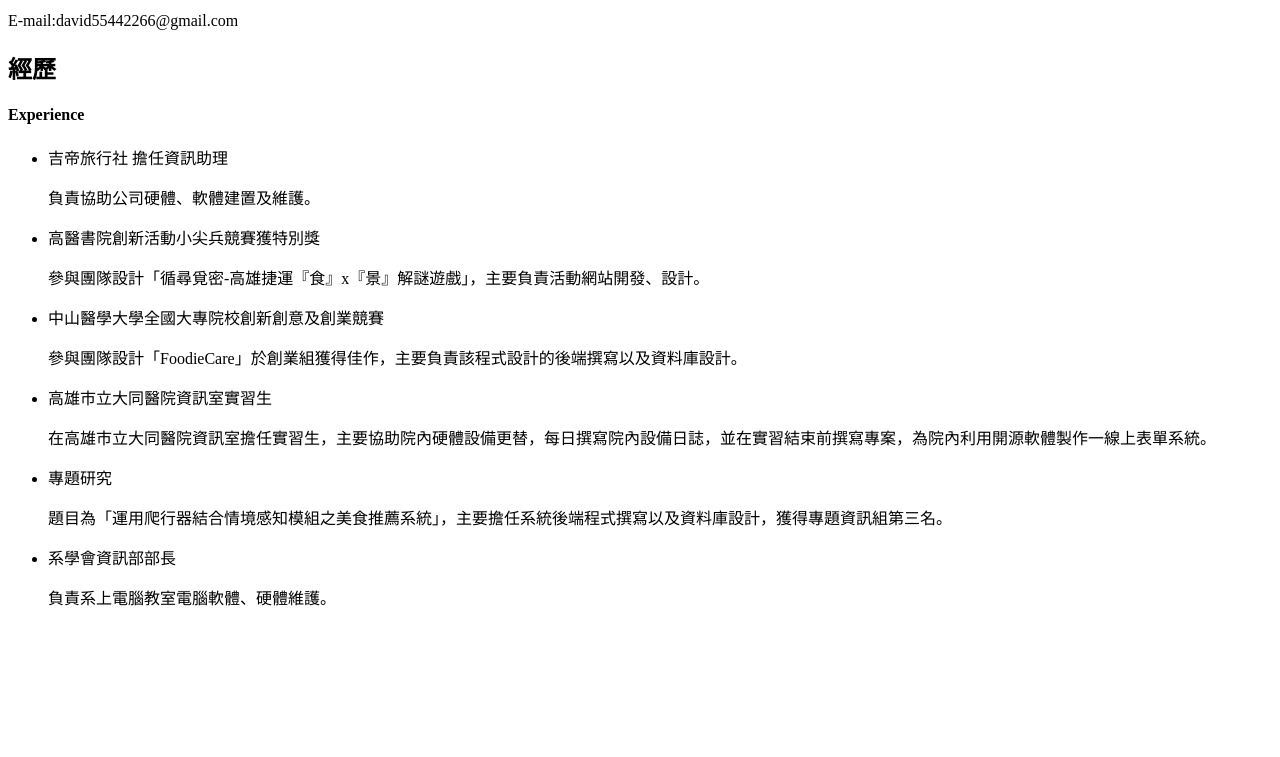
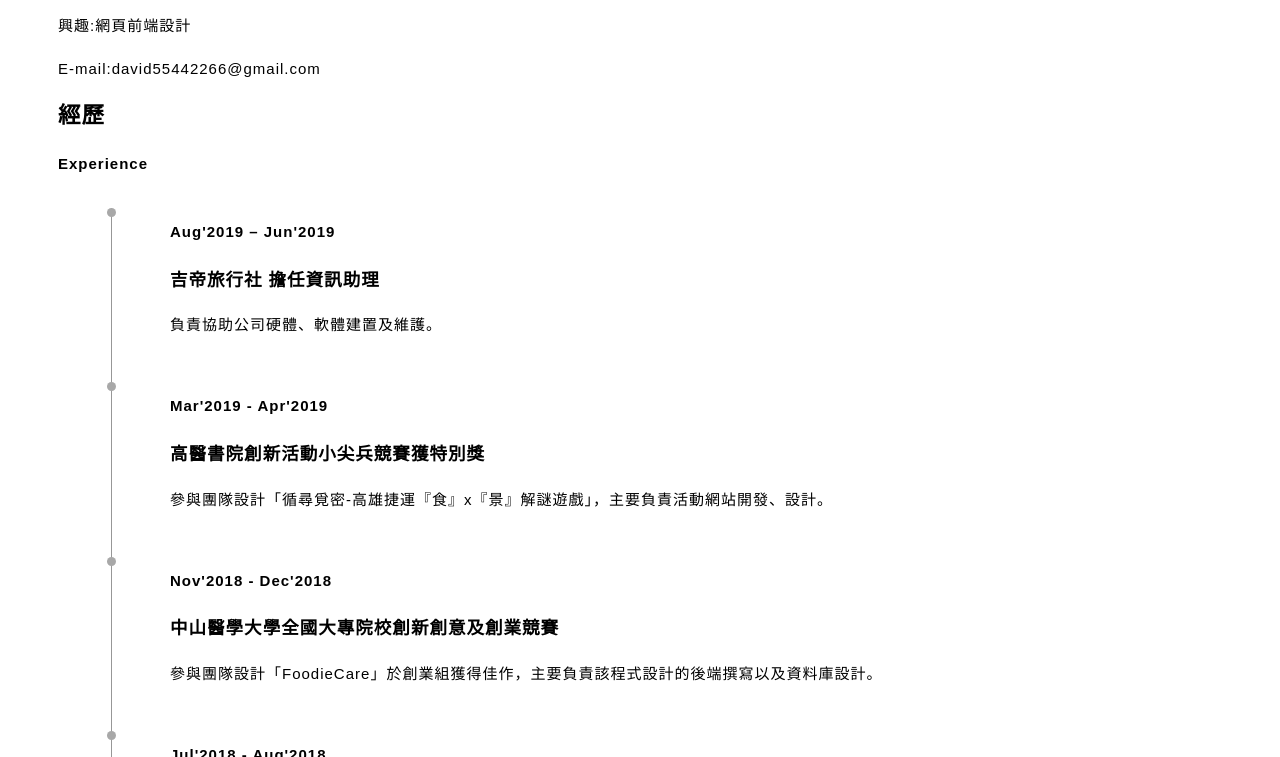
Before and after one commit to YuShengTsai/YuShengTsai.github.io, a plain HTML site: page index.html in a window 1280 px wide. Shown: the part 157-914 px from the top of the page. Before the commit the page ends 800 px from the top, so only its background shows below. Drawn offline with Linux system fonts and the light colour scheme.

Commit message:
index css_listbar

```diff
--- /dev/null
+++ b/css/main.css
@@ -0,0 +1,91 @@
+body{
+  padding: 50px;
+  //display: flex;
+  justify-content: center;
+  background-color: rgba(255,255,255,0.95);
+  color: black;
+  font-size: 15px;
+  line-height: 28px;
+  letter-spacing: 1px;
+  font-family: "微軟正黑體",sans-serif;
+}
+p
+{
+	display: block;
+    margin-block-start: 1em;
+    margin-block-end: 1em;
+    margin-inline-start: 0px;
+    margin-inline-end: 0px;
+}
+ul{
+  padding: 0;
+  list-style: none;
+}
+li
+{
+	position: relative;
+}
+li:before,li:after
+{
+	content: " ";
+    display: table;
+}
+li:after
+{
+	clear: both;
+}
+div
+{
+	display: block;
+	box-sizing: border-box;
+}
+.listBar
+{
+	float: left;
+	position: static;
+	min-height: 30px;
+	text-align: center;
+	padding-left: 15px;
+    padding-right: 15px;
+    width: 8.33333333%;
+}
+.listBar:before
+{
+	content: '';
+	width: 9px;
+    height: 9px;
+    border-radius: 50%;
+    text-align: center;
+    display: inline-block;
+    background-color: #a8a8a8;
+    margin-top: 10px;
+    margin-left: .5px;
+    z-index: 1;
+    position: absolute;
+    left: 4.16666667%;
+    box-sizing: border-box;
+}
+.listBar:after
+{
+	content: '';
+    width: 1px;
+    height: 100%;
+    background-color: #979797;
+    display: block;
+    margin-left: 4.5px;
+    top: 10px;
+    z-index: 0;
+    position: absolute;
+    left: 4.16666667%;
+    box-sizing: border-box;
+}
+.contentExperience
+{
+	float: left;
+	position: relative;
+    min-height: 1px;
+    padding-left: 15px;
+    padding-right: 15px;
+    margin-bottom: 18px;
+    width: 66.66666667%;
+}
--- a/index.html
+++ b/index.html
@@ -1,33 +1,64 @@
 <!DOCTYPE html>
 <html>
 <head>
-	<title>蔡育昇 -個人履歷網站</title>
+	<title>蔡育昇 Yu-Sheng Tsai -個人履歷網站</title>
+	<meta http-equiv="Content-Type" content="text/html; charset=utf-8">
+	<link rel="stylesheet" type="text/css" href="css/main.css">
 </head>
 <body>
 	<h1>蔡育昇 Yu-Sheng Tsai</h1>
 	<p>學歷:高雄醫學大學 醫務管理暨醫療資訊學系</p>
 	<p>興趣:網頁前端設計</p>
 	<p>E-mail:david55442266@gmail.com</p>
-	<h2>經歷</h2>
-	<h4>Experience</h4>
+	<h2>經歷 <h4>Experience</h4></h2>
 	<ul class="listExperience">
-		<li class="titleExperience">吉帝旅行社 擔任資訊助理
-			<p>負責協助公司硬體、軟體建置及維護。</p>
+		<li class="titleExperience">
+			<div class="listBar"></div>
+			<div class="contentExperience">
+				<h4>Aug'2019 – Jun'2019</h4>
+				<h3>吉帝旅行社 擔任資訊助理</h3>
+				<p>負責協助公司硬體、軟體建置及維護。</p>
+			</div>
 		</li>
-		<li class="titleExperience">高醫書院創新活動小尖兵競賽獲特別獎
-			<p>參與團隊設計「循尋覓密-高雄捷運『食』x『景』解謎遊戲」，主要負責活動網站開發、設計。</p>
+		<li class="titleExperience">
+			<div class="listBar"></div>
+			<div class="contentExperience">
+				<h4>Mar'2019 - Apr'2019</h4>
+				<h3>高醫書院創新活動小尖兵競賽獲特別獎</h3>
+				<p>參與團隊設計「循尋覓密-高雄捷運『食』x『景』解謎遊戲」，主要負責活動網站開發、設計。</p>
+			</div>
 		</li>
-		<li class="titleExperience">中山醫學大學全國大專院校創新創意及創業競賽
-			<p>參與團隊設計「FoodieCare」於創業組獲得佳作，主要負責該程式設計的後端撰寫以及資料庫設計。</p>
+		<li class="titleExperience">
+			<div class="listBar"></div>
+			<div class="contentExperience">
+				<h4>Nov'2018 - Dec'2018</h4>
+				<h3>中山醫學大學全國大專院校創新創意及創業競賽</h3>
+				<p>參與團隊設計「FoodieCare」於創業組獲得佳作，主要負責該程式設計的後端撰寫以及資料庫設計。</p>
+			</div>
 		</li>
-		<li class="titleExperience">高雄市立大同醫院資訊室實習生
-			<p>在高雄市立大同醫院資訊室擔任實習生，主要協助院內硬體設備更替，每日撰寫院內設備日誌，並在實習結束前撰寫專案，為院內利用開源軟體製作一線上表單系統。</p>
+		<li class="titleExperience">
+			<div class="listBar"></div>
+			<div class="contentExperience">
+				<h4>Jul'2018 - Aug'2018</h4>
+				<h3>高雄市立大同醫院資訊室實習生</h3>
+				<p>在高雄市立大同醫院資訊室擔任實習生，主要協助院內硬體設備更替，每日撰寫院內設備日誌，並在實習結束前撰寫專案，為院內利用軟體製作一線上表單系統。</p>
+			</div>
 		</li>
-		<li class="titleExperience">專題研究
-			<p>題目為「運用爬行器結合情境感知模組之美食推薦系統」，主要擔任系統後端程式撰寫以及資料庫設計，獲得專題資訊組第三名。</p>
+		<li class="titleExperience">
+			<div class="listBar"></div>
+			<div class="contentExperience">
+				<h4>Feb'2017 - Jan'2018</h4>
+				<h3>專題研究</h3>
+				<p>題目為「運用爬行器結合情境感知模組之美食推薦系統」，主要擔任系統後端程式撰寫以及資料庫設計，獲得專題資訊組第三名。</p>
+			</div>
 		</li>
-		<li class="titleExperience">系學會資訊部部長
-			<p>負責系上電腦教室電腦軟體、硬體維護。</p>
+		<li class="titleExperience">
+			<div class="listBar"></div>
+			<div class="contentExperience">
+				<h4>Feb'2017 - Jun'2017</h4>
+				<h3>系學會資訊部部長</h3>
+				<p>負責系上電腦教室電腦軟體、硬體維護。</p>
+			</div>
 		</li>
 	</ul>
 </body>
```
